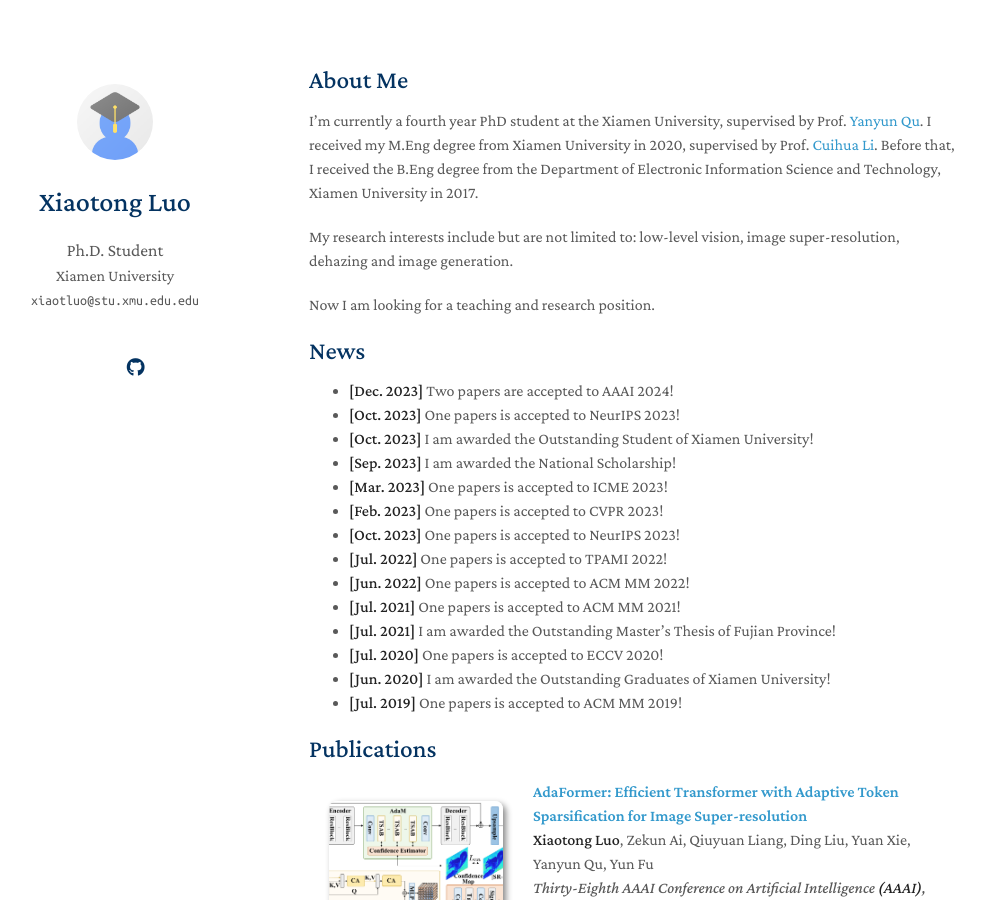
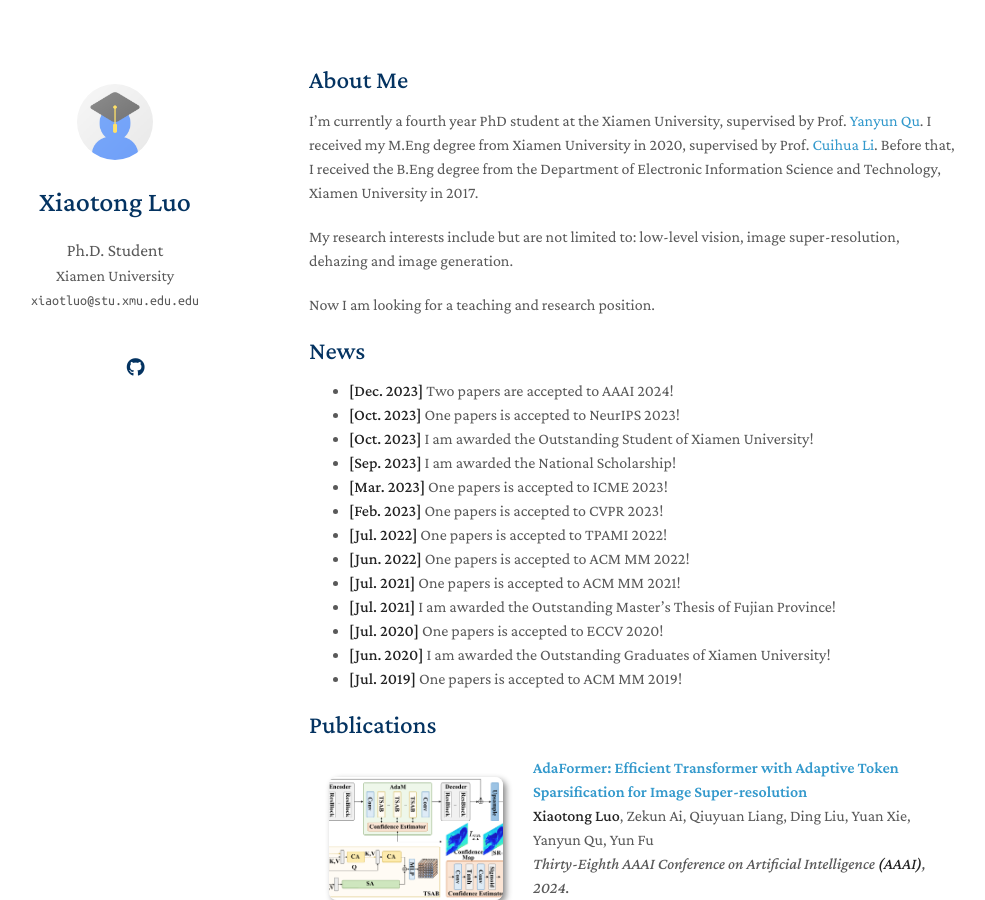
Before and after one commit to xiaotongtt/xiaotongtt.github.io, a Jekyll site: the page built from index.md, in a window 1280 px wide and 900 px high. Shown: the whole window, without its empty margins (161-1146 px from the left). Built offline with Jekyll 4.4.1, drawn with Linux system fonts in a browser that asks for light colours; nearby versions of some CDN libraries; a style sheet for code colours, icons or effects is not loaded; our own code applies the rules of GitHub Pages for plain Markdown files.

Commit message:
Add files via upload

```diff
--- a/index.md
+++ b/index.md
@@ -21,7 +21,6 @@ Now I am looking for a teaching and research position.
 - **[Sep. 2023]** I am awarded the National Scholarship!
 - **[Mar. 2023]** One papers is accepted to ICME 2023!
 - **[Feb. 2023]** One papers is accepted to CVPR 2023!
-- **[Oct. 2023]** One papers is accepted to NeurIPS 2023!
 - **[Jul. 2022]** One papers is accepted to TPAMI 2022!
 - **[Jun. 2022]** One papers is accepted to ACM MM 2022!
 - **[Jul. 2021]** One papers is accepted to ACM MM 2021!
```
